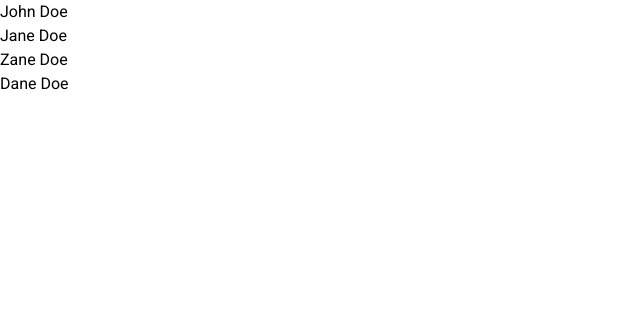
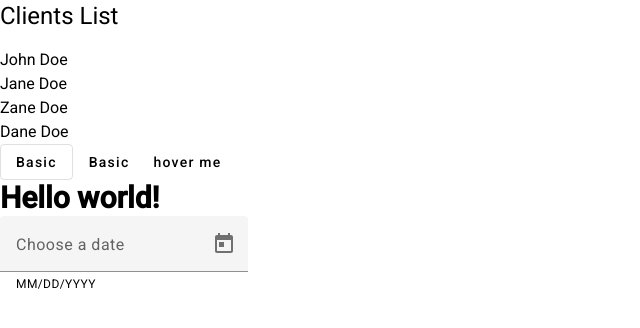
Before and after one commit to Newton-Duarte/nx-angular-structure, an Angular app: page / in a window 1280 px wide. Shown: the top 328 px of the page, without its empty margins (0-640 px from the left). Built offline with nearby package versions, Linux system fonts and the light colour scheme.

Commit message:
feat: add material components

```diff
--- a/src/app/app.component.html
+++ b/src/app/app.component.html
@@ -1 +1,17 @@
 <router-outlet></router-outlet>
+<button mat-stroked-button>Basic</button>
+<button mat-flat-button>Basic</button>
+<button mat-button matTooltip="Eita preula" matTooltipClass="meu-tooltip">hover me</button>
+<h1 class="text-3xl font-bold z">
+  Hello world!
+</h1>
+
+<div>
+  <mat-form-field>
+    <mat-label>Choose a date</mat-label>
+    <input matInput [matDatepicker]="picker">
+    <mat-hint>MM/DD/YYYY</mat-hint>
+    <mat-datepicker-toggle matIconSuffix [for]="picker"></mat-datepicker-toggle>
+    <mat-datepicker #picker></mat-datepicker>
+  </mat-form-field>
+</div>
--- a/src/app/clients/feature/clients-list/clients-list.component.html
+++ b/src/app/clients/feature/clients-list/clients-list.component.html
@@ -1,4 +1,5 @@
 <ng-container *ngIf="{clients: clients$ | async, clientsError: clientsError$ | async} as vm">
+  <div class="mat-headline-5">Clients List</div>
   <ul *ngIf="!vm.clientsError && vm.clients as clients; else loading">
     <li *ngFor="let client of clients">
       <a routerLink="{{ client.name }}">{{ client.name }}</a>
```
Also changed, not shown: src/app/material/material.module.ts (+11 -1 lines).
